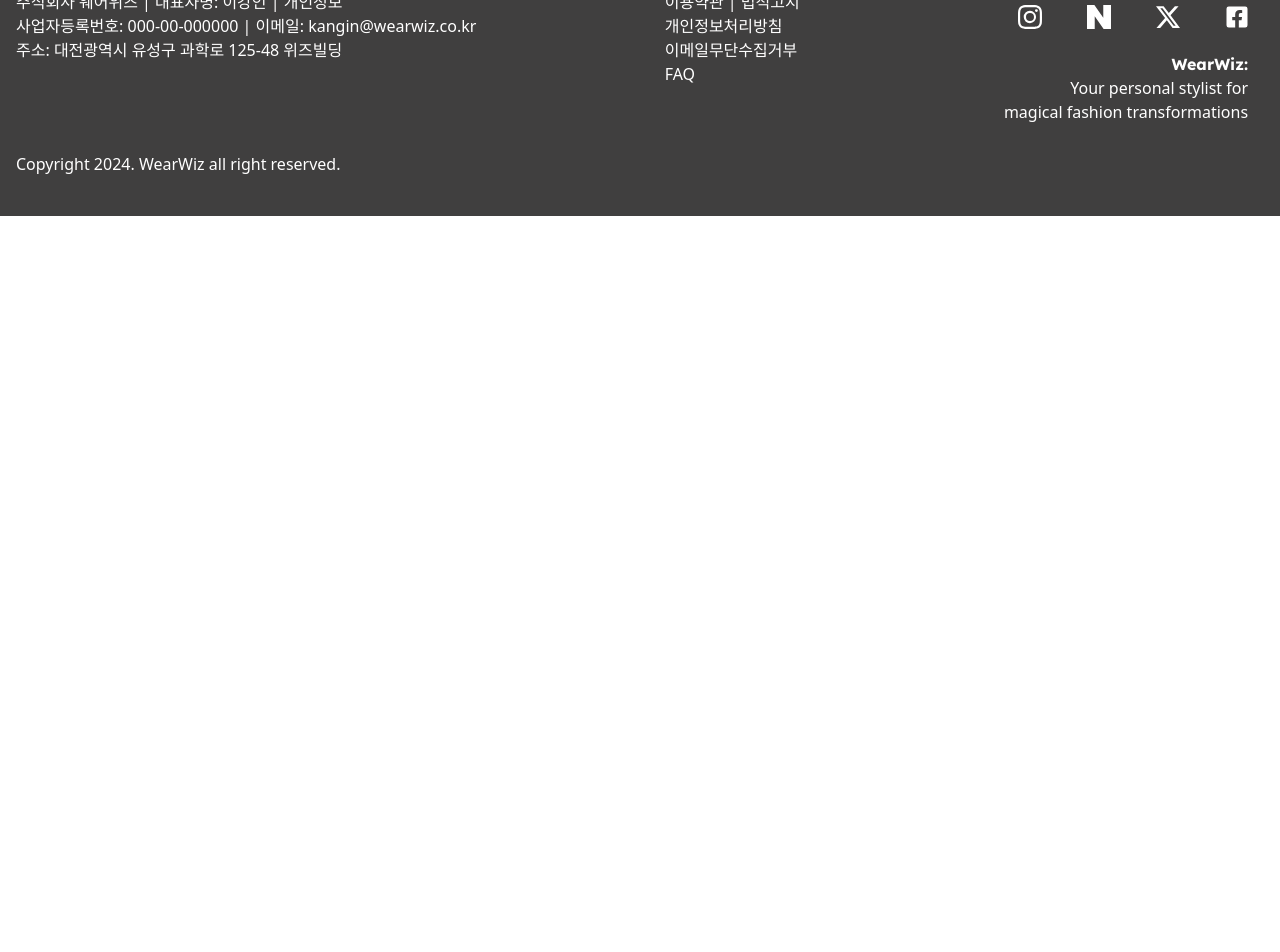
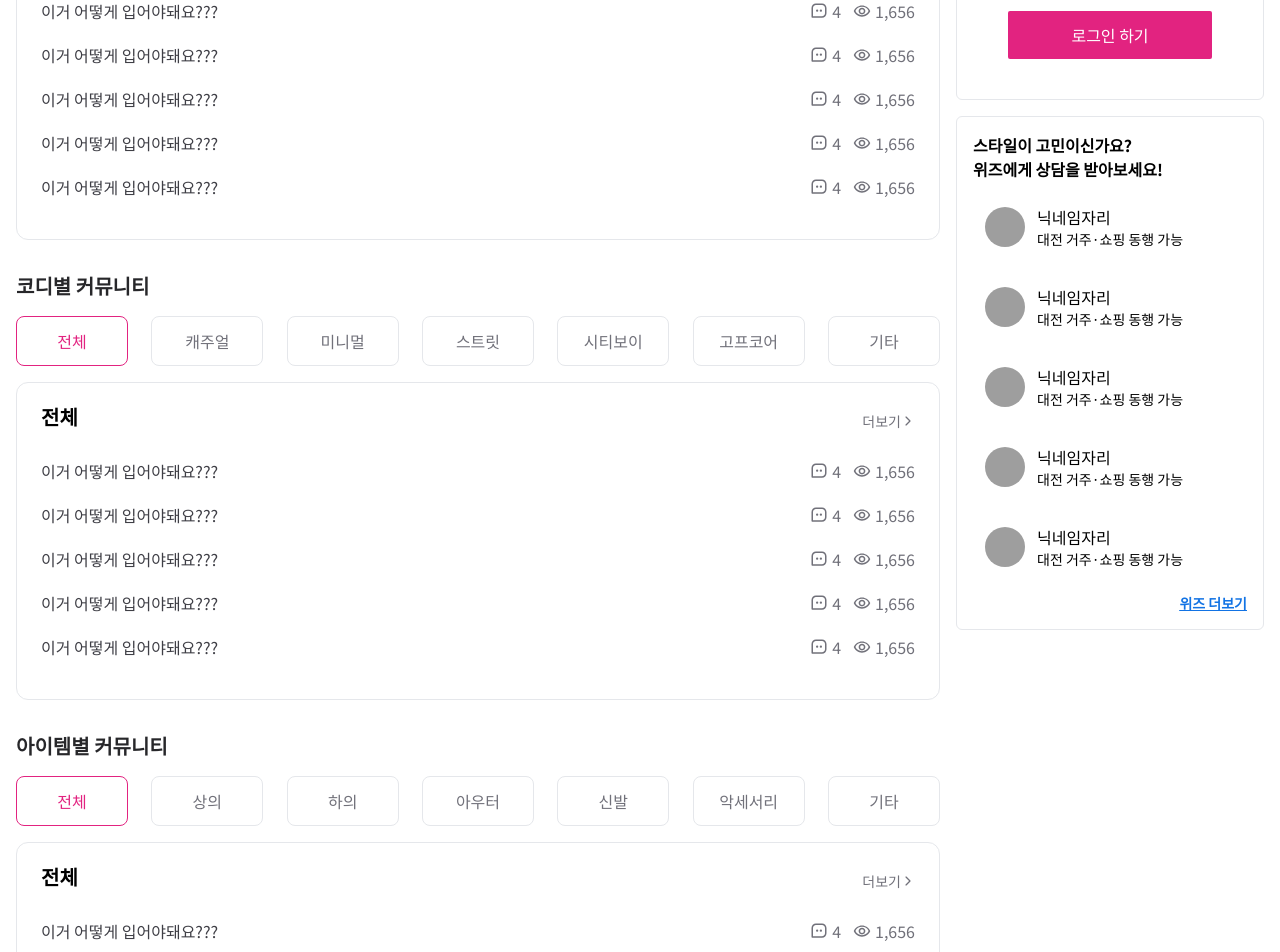
Before and after one commit to Kangin-Lee/wearwiz, a React (Vite) app: page /community in a window 1280 px wide. Shown: the part 220-1172 px from the top of the page. Before the commit the page ends 800 px from the top, so only its background shows below. Built offline with nearby package versions, Linux system fonts and the light colour scheme; grey boxes are pictures that could not be loaded.

Commit message:
[개발] 커뮤니티 메뉴 개발 중

```diff
--- a/src/App.tsx
+++ b/src/App.tsx
@@ -9,6 +9,7 @@ import TradeDetail from "./pages/TradeDetail/main";
 import TradeRegister from "./pages/Trade/TradeRegister/main";
 import Wiz from "./pages/Wiz/main";
 import ColorMatch from "./pages/ColorMatch/main";
+import Community from "./pages/Community/main";
 
 function App() {
   return (
@@ -23,6 +24,7 @@ function App() {
         <Route path="/trade/register" element={<TradeRegister />} />
         <Route path="/wiz" element={<Wiz />} />
         <Route path="/colormatch" element={<ColorMatch />} />
+        <Route path="community" element={<Community />} />
       </Routes>
       <Footer />
     </>
--- a/src/components/Nav/main.tsx
+++ b/src/components/Nav/main.tsx
@@ -57,9 +57,12 @@ const Nav: React.FC = () => {
             >
               중고거래
             </NavLink>
-            <li className="px-2 py-1 hover:text-main cursor-pointer">
+            <NavLink
+              to="/community"
+              className="px-2 py-1 hover:text-main cursor-pointer"
+            >
               커뮤니티
-            </li>
+            </NavLink>
             <li className="px-2 py-1 hover:text-main cursor-pointer">OOTD</li>
             <li className="px-2 py-1 hover:text-main cursor-pointer">찜</li>
           </ul>
--- /dev/null
+++ b/src/components/UserInfo/main.tsx
@@ -0,0 +1,15 @@
+import React from "react";
+import { Link } from "react-router-dom";
+
+const UserInfo: React.FC = () => {
+  return (
+    <div className="rounded-md flex flex-col justify-center items-center py-10 border-[1px]">
+      <p className="mb-6">로그인 이후 이용가능합니다.</p>
+      <button className="bg-main text-white text-center py-3 w-2/3 rounded-sm">
+        <Link to="/login">로그인 하기</Link>
+      </button>
+    </div>
+  );
+};
+
+export default UserInfo;
--- /dev/null
+++ b/src/components/WeekendHotWiz/main.tsx
@@ -0,0 +1,36 @@
+import React from "react";
+import { Link } from "react-router-dom";
+
+const WeekendHotWiz: React.FC = () => {
+  const topWiz = [1, 2, 3, 4, 5];
+  return (
+    <div className="rounded-md border-[1px] p-4">
+      <div className="font-bold">
+        <p>스타일이 고민이신가요?</p>
+        <p>위즈에게 상담을 받아보세요!</p>
+      </div>
+
+      <div>
+        {topWiz.map((item) => (
+          <div className="my-3 flex items-center hover:bg-zinc-100 p-3 rounded-md">
+            <img
+              className="w-10 h-10 rounded-full"
+              // 이미지 바꿔야됨
+              src="https://cdn-icons-png.flaticon.com/512/149/149071.png"
+              alt="위즈 프로필 사진"
+            />
+            <div className="ml-3">
+              <div>닉네임자리</div>
+              <div className="text-sm">대전 거주·쇼핑 동행 가능</div>
+            </div>
+          </div>
+        ))}
+      </div>
+      <div className="text-app-blue font-bold underline text-end text-sm">
+        <Link to="/wiz">위즈 더보기</Link>
+      </div>
+    </div>
+  );
+};
+
+export default WeekendHotWiz;
--- /dev/null
+++ b/src/pages/Community/Main/ItemCategories.tsx
@@ -0,0 +1,76 @@
+import React, { useState } from "react";
+import { IoIosArrowForward } from "react-icons/io";
+import { BiMessageSquareDots } from "react-icons/bi";
+import { MdOutlineRemoveRedEye } from "react-icons/md";
+
+const ItemCategories: React.FC = () => {
+  const outfit = [1, 2, 3, 4, 5];
+  const category = [
+    "전체",
+    "상의",
+    "하의",
+    "아우터",
+    "신발",
+    "악세서리",
+    "기타",
+  ];
+
+  const [selectItemCategory, setSelectItemCategory] = useState(category[0]);
+
+  const selectCategory = (category: string) => {
+    setSelectItemCategory(category);
+  };
+
+  return (
+    <div>
+      <p className="text-xl font-bold text-zinc-800 mb-4 mt-8">
+        아이템별 커뮤니티
+      </p>
+
+      <div className="flex justify-between mb-4">
+        {category.map((category) => (
+          <button
+            key={category}
+            className={`${
+              selectItemCategory === category
+                ? "text-main border-main"
+                : "text-zinc-500 hover:text-main hover:border-main"
+            } w-28 py-3 border-[1px] rounded-lg`}
+            onClick={() => selectCategory(category)}
+          >
+            {category}
+          </button>
+        ))}
+      </div>
+
+      <div className="border-[1px] rounded-xl py-5 px-6">
+        {/* 아이템별 네비게이션 부분 */}
+        <div className="flex justify-between">
+          <p className="text-xl font-bold mb-2">{selectItemCategory}</p>
+          <p className="text-zinc-500 flex items-center text-sm">
+            더보기 <IoIosArrowForward />
+          </p>
+        </div>
+
+        {/* 아이템별 리스트 */}
+        {outfit.map((item) => (
+          <div className="flex justify-between items-center my-5">
+            <p className="hover:underline cursor-pointer text-zinc-700">
+              이거 어떻게 입어야돼요???
+            </p>
+            <div className=" text-zinc-500 flex items-center">
+              <div className="flex items-center mr-3">
+                <BiMessageSquareDots className="mr-1 text-lg" /> 4
+              </div>
+              <div className="flex items-center">
+                <MdOutlineRemoveRedEye className="mr-1 text-lg" /> 1,656
+              </div>
+            </div>
+          </div>
+        ))}
+      </div>
+    </div>
+  );
+};
+
+export default ItemCategories;
--- /dev/null
+++ b/src/pages/Community/Main/OutfitCategories.tsx
@@ -0,0 +1,76 @@
+import React, { useState } from "react";
+import { IoIosArrowForward } from "react-icons/io";
+import { BiMessageSquareDots } from "react-icons/bi";
+import { MdOutlineRemoveRedEye } from "react-icons/md";
+
+const OutfitCategories: React.FC = () => {
+  const outfit = [1, 2, 3, 4, 5];
+  const category = [
+    "전체",
+    "캐주얼",
+    "미니멀",
+    "스트릿",
+    "시티보이",
+    "고프코어",
+    "기타",
+  ];
+
+  const [selectOutfitCategory, setSelectOutfitCategory] = useState(category[0]);
+
+  const selectCategory = (category: string) => {
+    setSelectOutfitCategory(category);
+  };
+
+  return (
+    <div>
+      <p className="text-xl font-bold text-zinc-800 mb-4 mt-8">
+        코디별 커뮤니티
+      </p>
+
+      <div className="flex justify-between mb-4">
+        {category.map((category) => (
+          <button
+            key={category}
+            className={`${
+              selectOutfitCategory === category
+                ? "text-main border-main"
+                : "text-zinc-500 hover:text-main hover:border-main"
+            } w-28 py-3 border-[1px] rounded-lg`}
+            onClick={() => selectCategory(category)}
+          >
+            {category}
+          </button>
+        ))}
+      </div>
+
+      <div className="border-[1px] rounded-xl py-5 px-6">
+        {/* 이번주 인기글 네비게이션 부분 */}
+        <div className="flex justify-between">
+          <p className="text-xl font-bold mb-2">{selectOutfitCategory}</p>
+          <p className="text-zinc-500 flex items-center text-sm">
+            더보기 <IoIosArrowForward />
+          </p>
+        </div>
+
+        {/* 이번주 인기글 리스트 */}
+        {outfit.map((item) => (
+          <div className="flex justify-between items-center my-5">
+            <p className="hover:underline cursor-pointer text-zinc-700">
+              이거 어떻게 입어야돼요???
+            </p>
+            <div className=" text-zinc-500 flex items-center">
+              <div className="flex items-center mr-3">
+                <BiMessageSquareDots className="mr-1 text-lg" /> 4
+              </div>
+              <div className="flex items-center">
+                <MdOutlineRemoveRedEye className="mr-1 text-lg" /> 1,656
+              </div>
+            </div>
+          </div>
+        ))}
+      </div>
+    </div>
+  );
+};
+
+export default OutfitCategories;
--- /dev/null
+++ b/src/pages/Community/Main/WeeklyHotPostsPreview.tsx
@@ -0,0 +1,37 @@
+import React from "react";
+import { BiMessageSquareDots } from "react-icons/bi";
+import { MdOutlineRemoveRedEye } from "react-icons/md";
+
+//이번주 인기글 미리보기
+const WeeklyHotPostsPreview: React.FC = () => {
+  const hotPosts = [1, 2, 3, 4, 5];
+  return (
+    <div className="border-[1px] rounded-xl py-5 px-6">
+      {/* 이번주 인기글 네비게이션 부분 */}
+      <div className="flex justify-between">
+        <p className="text-xl font-bold mb-2">
+          <b className="text-main">HOT</b> 이번주 인기글 🔥
+        </p>
+      </div>
+
+      {/* 이번주 인기글 리스트 */}
+      {hotPosts.map((item) => (
+        <div className="flex justify-between items-center my-5">
+          <p className="hover:underline cursor-pointer text-zinc-700">
+            이거 어떻게 입어야돼요???
+          </p>
+          <div className=" text-zinc-500 flex items-center">
+            <div className="flex items-center mr-3">
+              <BiMessageSquareDots className="mr-1 text-lg" /> 4
+            </div>
+            <div className="flex items-center">
+              <MdOutlineRemoveRedEye className="mr-1 text-lg" /> 1,656
+            </div>
+          </div>
+        </div>
+      ))}
+    </div>
+  );
+};
+
+export default WeeklyHotPostsPreview;
--- /dev/null
+++ b/src/pages/Community/Main/main.tsx
@@ -0,0 +1,45 @@
+import React from "react";
+import UserInfo from "../../../components/UserInfo/main";
+import WeekendHotWiz from "../../../components/WeekendHotWiz/main";
+import { IoIosArrowForward } from "react-icons/io";
+import WeeklyHotPostsPreview from "./WeeklyHotPostsPreview";
+import OutfitCategories from "./OutfitCategories";
+import ItemCategories from "./ItemCategories";
+
+const Main: React.FC = () => {
+  return (
+    <div>
+      <p className="flex items-center text-xl font-bold text-zinc-800 mb-3">
+        실시간 전체 글 56,445개 <IoIosArrowForward />
+      </p>
+      <div className="grid grid-cols-[3fr_1fr] gap-4">
+        {/* 커뮤니티 메인 페이지의 메인 */}
+        <div className="">
+          {/* 이번주 인기글 */}
+          <WeeklyHotPostsPreview />
+
+          {/* 코디별 커뮤니티 */}
+          <OutfitCategories />
+
+          {/* 아이템별 커뮤니티 */}
+          <ItemCategories />
+        </div>
+
+        {/* 커뮤니티 메인 페이지의 사이드 메뉴 */}
+        <div>
+          {/* 로그인이 되어있다면 사용자 정보를 보여주고 로그인 안된 상태면 로그인 버튼 나옴 */}
+          <div className="mb-4">
+            <UserInfo />
+          </div>
+
+          {/* 이번주 인기있는 5명의 위즈 정보를 보여줌 */}
+          <div>
+            <WeekendHotWiz />
+          </div>
+        </div>
+      </div>
+    </div>
+  );
+};
+
+export default Main;
--- /dev/null
+++ b/src/pages/Community/main.tsx
@@ -0,0 +1,14 @@
+import React from "react";
+import Main from "./Main/main";
+
+const Community: React.FC = () => {
+  return (
+    <div className="font-kr">
+      <div className="container">
+        <Main />
+      </div>
+    </div>
+  );
+};
+
+export default Community;
```
